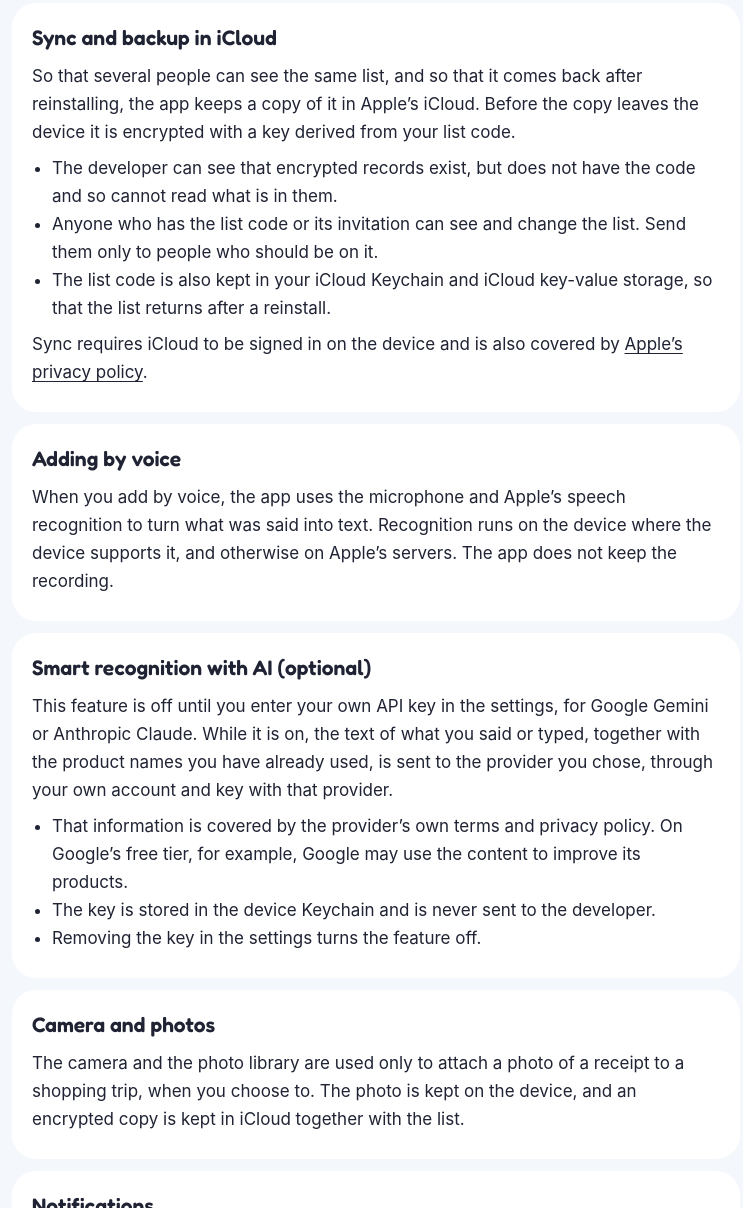
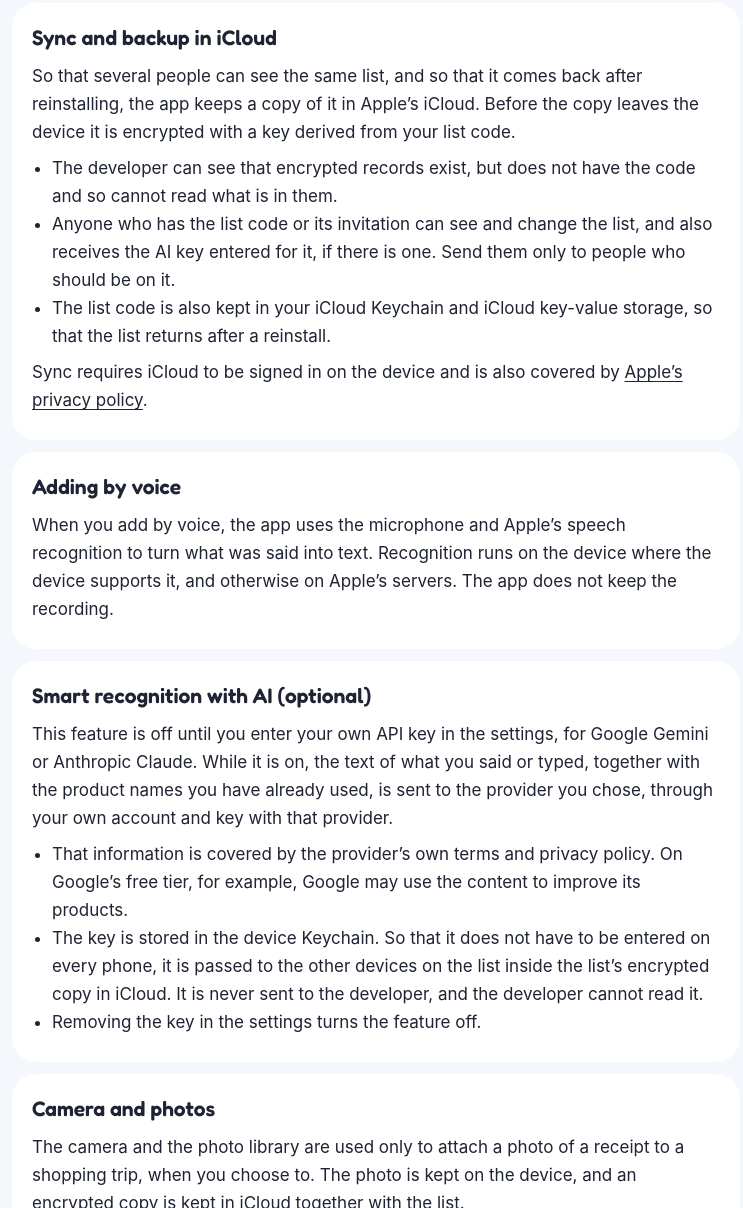
Before and after one commit to KobiKrief12/nigmar, a plain HTML site: page en/privacy.html in a window 1280 px wide. Shown: the part 450-1658 px from the top of the page, without its empty margins (264-1007 px from the left). Drawn offline with Linux system fonts and the light colour scheme.

Commit message:
Add files via upload

```diff
--- a/en/privacy.html
+++ b/en/privacy.html
@@ -29,7 +29,7 @@
     <p>So that several people can see the same list, and so that it comes back after reinstalling, the app keeps a copy of it in Apple’s iCloud. Before the copy leaves the device it is encrypted with a key derived from your list code.</p>
     <ul>
       <li>The developer can see that encrypted records exist, but does not have the code and so cannot read what is in them.</li>
-      <li>Anyone who has the list code or its invitation can see and change the list. Send them only to people who should be on it.</li>
+      <li>Anyone who has the list code or its invitation can see and change the list, and also receives the AI key entered for it, if there is one. Send them only to people who should be on it.</li>
       <li>The list code is also kept in your iCloud Keychain and iCloud key-value storage, so that the list returns after a reinstall.</li>
     </ul>
     <p>Sync requires iCloud to be signed in on the device and is also covered by <a href="https://www.apple.com/legal/privacy/">Apple’s privacy policy</a>.</p>
@@ -43,7 +43,7 @@
     <p>This feature is off until you enter your own API key in the settings, for Google Gemini or Anthropic Claude. While it is on, the text of what you said or typed, together with the product names you have already used, is sent to the provider you chose, through your own account and key with that provider.</p>
     <ul>
       <li>That information is covered by the provider’s own terms and privacy policy. On Google’s free tier, for example, Google may use the content to improve its products.</li>
-      <li>The key is stored in the device Keychain and is never sent to the developer.</li>
+      <li>The key is stored in the device Keychain. So that it does not have to be entered on every phone, it is passed to the other devices on the list inside the list’s encrypted copy in iCloud. It is never sent to the developer, and the developer cannot read it.</li>
       <li>Removing the key in the settings turns the feature off.</li>
     </ul>
   </section>
```
